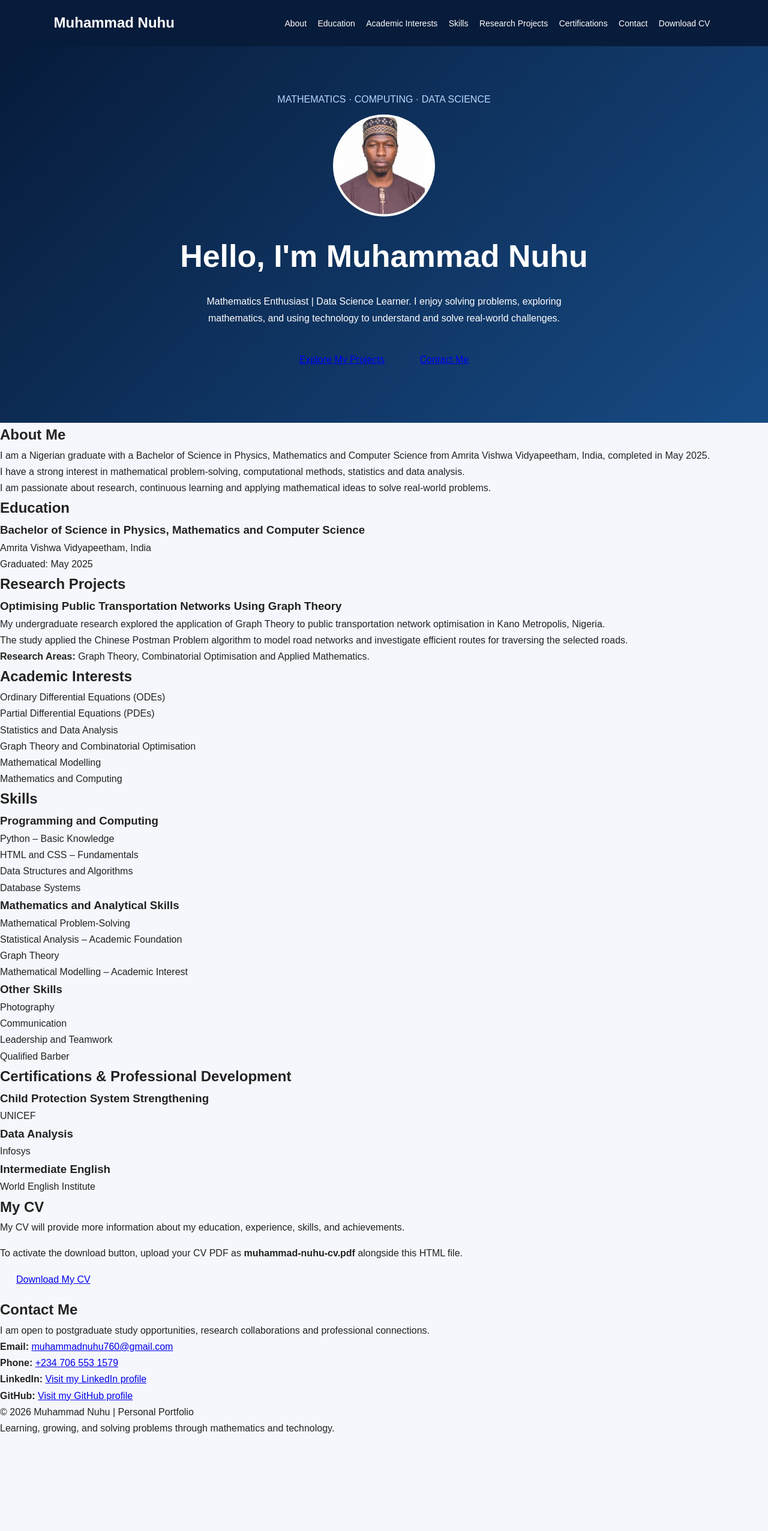
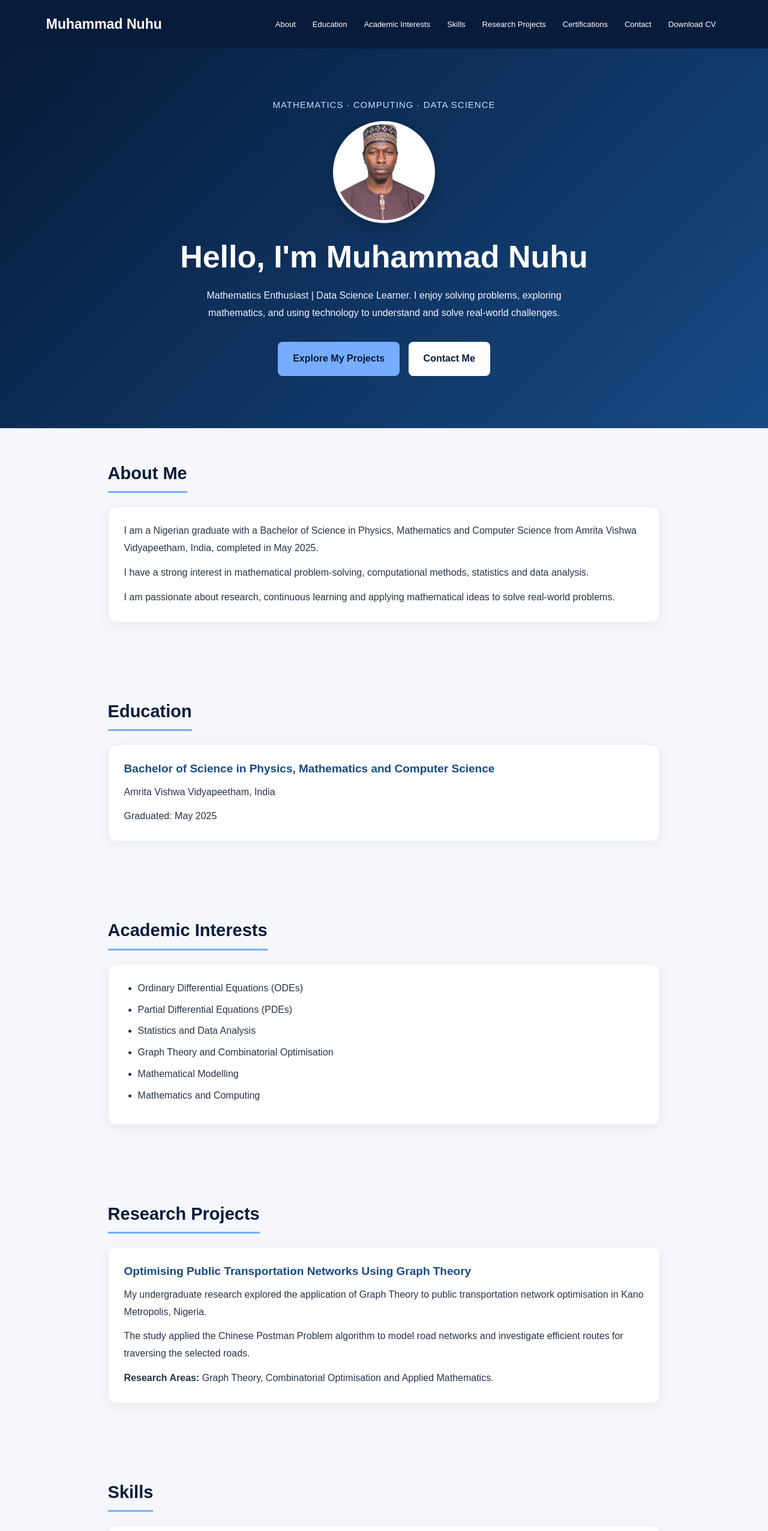
Before and after one commit to muhammadnuhu760/muhammad-nuhu-portfolio, a plain HTML site: page index.html in a window 1280 px wide. Shown: the top 2553 px of the page at 60% size. Before the commit the page ends 2395 px from the top, so only its background shows below. Drawn offline with Linux system fonts and the light colour scheme.

Commit message:
Update index.html

```diff
--- a/index.html
+++ b/index.html
@@ -1,102 +1,13 @@
-<!DOCTYPE html><html lang="en">
+<!DOCTYPE html>
+<html lang="en">
 <head>
   <meta charset="UTF-8">
   <meta name="viewport" content="width=device-width, initial-scale=1.0">
-  <meta name="description" content="The personal portfolio of Muhammad Nuhu, a Mathematics Enthusiast and Data Science Learner.">
-  <title>Muhammad Nuhu | Personal Portfolio</title>  <style>
-    * {
-      margin: 0;
-      padding: 0;
-      box-sizing: border-box;
-      scroll-behavior: smooth;
-    }
 
-    body {
-      font-family: Arial, sans-serif;
-      background: #f5f7fc;
-      color: #222;
-      line-height: 1.7;
-    }
+  <meta name="description" content="The personal portfolio of Muhammad Nuhu, a Mathematics graduate interested in Applied Mathematics, Computing and Data Science.">
 
-    header {
-      background: #071b3a;
-      color: white;
-      padding: 18px 7%;
-      display: flex;
-      justify-content: space-between;
-      align-items: center;
-      flex-wrap: wrap;
-      gap: 12px;
-    }
+  <title>Muhammad Nuhu | Personal Portfolio</title>
 
-    header h2 {
-      color: white;
-    }
-
-    nav a {
-      color: white;
-      text-decoration: none;
-      margin: 0 7px;
-      font-size: 14px;
-    }
-
-    nav a:hover {
-      color: #8dbbff;
-    }
-
-    .hero {
-      background: linear-gradient(135deg, #071b3a, #174b85);
-      color: white;
-      padding: 75px 8%;
-      text-align: center;
-    }
-
-    .hero .tag {
-      color: #b9d7ff;
-      margin-bottom: 12px;
-    }
-
-    .hero h1 {
-      font-size: clamp(32px, 7vw, 52px);
-      margin-bottom: 18px;
-    }
-
-    .profile-photo {
-      width: 170px;
-      height: 170px;
-      object-fit: cover;
-      object-position: center;
-      border-radius: 50%;
-      border: 4px solid white;
-      display: block;
-      margin: 0 auto 22px;
-      background: #e1ecff;
-    }
-
-    .photo-fallback {
-      display: none;
-      width: 170px;
-      height: 170px;
-      margin: 0 auto 22px;
-      border-radius: 50%;
-      border: 4px solid white;
-      background: #e1ecff;
-      color: #071b3a;
-      align-items: center;
-      justify-content: center;
-      font-size: 48px;
-      font-weight: bold;
-    }
-
-    .hero p {
-      max-width: 620px;
-      margin: 0 auto 25px;
-    }
-
-    .button {
-      display: inline-block;
-      padding: 12px 22px;
-      margin: 5px;
   <style>
     * {
       margin: 0;
@@ -142,7 +53,6 @@
     header h2 {
       color: var(--white);
       font-size: 23px;
-    letter-spacing: 0.3px;
     }
 
     nav {
@@ -230,6 +140,7 @@
       font-weight: bold;
       background: var(--white);
       color: var(--navy);
+      transition: transform 0.25s ease, box-shadow 0.25s ease;
     }
 
     .button:hover {
@@ -296,21 +207,6 @@
 
     .card li {
       margin-bottom: 7px;
-  }
-
-  .skills {
-    display: flex;
-    flex-wrap: wrap;
-    gap: 10px;
-  }
-
-  .skills span {
-    background: var(--light-blue);
-    color: var(--blue);
-    padding: 8px 14px;
-    border: 1px solid #d5e5ff;
-    border-radius: 20px;
-    font-size: 14px;
     }
 
     .contact a {
@@ -412,9 +308,14 @@
         transform: none;
       }
     }
+  </style>
+</head>
 
-  </style></head><body>  <header>
+<body>
+
+  <header>
     <h2>Muhammad Nuhu</h2>
+
     <nav>
       <a href="#about">About</a>
       <a href="#education">Education</a>
@@ -425,12 +326,23 @@
       <a href="#contact">Contact</a>
       <a href="./muhammad-nuhu-cv.pdf" download>Download CV</a>
     </nav>
-  </header>  <div class="hero">
+  </header>
+
+  <div class="hero">
+
     <p class="tag">MATHEMATICS · COMPUTING · DATA SCIENCE</p>
 
-    <img id="profilePhoto" class="profile-photo" src="./passport_photos_8_on_4x6-7%20(1).jpg" alt="Portrait of Muhammad Nuhu" onerror="this.style.display='none'; document.getElementById('photoFallback').style.display='flex';">
+    <img
+      id="profilePhoto"
+      class="profile-photo"
+      src="./passport_photos_8_on_4x6-7%20(1).jpg"
+      alt="Portrait of Muhammad Nuhu"
+      onerror="this.style.display='none'; document.getElementById('photoFallback').style.display='flex';"
+    >
 
-<div id="photoFallback" class="photo-fallback" aria-label="Muhammad Nuhu initials">MN</div>
+    <div id="photoFallback" class="photo-fallback">
+      MN
+    </div>
 
     <h1>Hello, I'm Muhammad Nuhu</h1>
 
@@ -443,51 +355,43 @@
     <a href="#projects" class="button primary">Explore My Projects</a>
     <a href="#contact" class="button">Contact Me</a>
 
-  </div>  <section id="about">
+  </div>
+
+  <section id="about">
     <h2>About Me</h2>
+
     <div class="card">
       <p>
         I am a Nigerian graduate with a Bachelor of Science in
         Physics, Mathematics and Computer Science from Amrita
         Vishwa Vidyapeetham, India, completed in May 2025.
       </p>
+
       <p>
         I have a strong interest in mathematical problem-solving,
         computational methods, statistics and data analysis.
       </p>
+
       <p>
         I am passionate about research, continuous learning and
         applying mathematical ideas to solve real-world problems.
       </p>
     </div>
-</section><section id="education">
+  </section>
+
+  <section id="education">
     <h2>Education</h2>
+
     <div class="card">
       <h3>Bachelor of Science in Physics, Mathematics and Computer Science</h3>
       <p>Amrita Vishwa Vidyapeetham, India</p>
       <p>Graduated: May 2025</p>
     </div>
-</section><section id="projects">
-  <h2>Research Projects</h2>
-  <div class="card">
-    <h3>Optimising Public Transportation Networks Using Graph Theory</h3>
-    <p>
-      My undergraduate research explored the application of
-      Graph Theory to public transportation network optimisation
-      in Kano Metropolis, Nigeria.
-    </p>
-    <p>
-      The study applied the Chinese Postman Problem algorithm
-      to model road networks and investigate efficient routes
-      for traversing the selected roads.
-    </p>
-    <p>
-      <strong>Research Areas:</strong> Graph Theory,
-      Combinatorial Optimisation and Applied Mathematics.
-    </p>
-  </div>
-</section>  <section id="interests">
+  </section>
+
+  <section id="interests">
     <h2>Academic Interests</h2>
+
     <div class="card">
       <ul>
         <li>Ordinary Differential Equations (ODEs)</li>
@@ -498,8 +402,37 @@
         <li>Mathematics and Computing</li>
       </ul>
     </div>
-</section>  <section id="skills">
-  <h2>Skills</h2>  <div class="card">
+  </section>
+
+  <section id="projects">
+    <h2>Research Projects</h2>
+
+    <div class="card">
+      <h3>Optimising Public Transportation Networks Using Graph Theory</h3>
+
+      <p>
+        My undergraduate research explored the application of
+        Graph Theory to public transportation network optimisation
+        in Kano Metropolis, Nigeria.
+      </p>
+
+      <p>
+        The study applied the Chinese Postman Problem algorithm
+        to model road networks and investigate efficient routes
+        for traversing the selected roads.
+      </p>
+
+      <p>
+        <strong>Research Areas:</strong> Graph Theory,
+        Combinatorial Optimisation and Applied Mathematics.
+      </p>
+    </div>
+  </section>
+
+  <section id="skills">
+    <h2>Skills</h2>
+
+    <div class="card">
       <h3>Programming and Computing</h3>
       <ul>
         <li>Python – Basic Knowledge</li>
@@ -507,7 +440,9 @@
         <li>Data Structures and Algorithms</li>
         <li>Database Systems</li>
       </ul>
-  </div>  <div class="card">
+    </div>
+
+    <div class="card">
       <h3>Mathematics and Analytical Skills</h3>
       <ul>
         <li>Mathematical Problem-Solving</li>
@@ -515,7 +450,9 @@
         <li>Graph Theory</li>
         <li>Mathematical Modelling – Academic Interest</li>
       </ul>
-  </div>  <div class="card">
+    </div>
+
+    <div class="card">
       <h3>Other Skills</h3>
       <ul>
         <li>Photography</li>
@@ -524,38 +461,53 @@
         <li>Qualified Barber</li>
       </ul>
     </div>
-</section>   <section id="certifications">
-  <h2>Certifications & Professional Development</h2>  <div class="card">
+  </section>
+
+  <section id="certifications">
+    <h2>Certifications & Professional Development</h2>
+
+    <div class="card">
       <h3>Child Protection System Strengthening</h3>
       <p>UNICEF</p>
-  </div>  <div class="card">
+    </div>
+
+    <div class="card">
       <h3>Data Analysis</h3>
       <p>Infosys</p>
-  </div>  <div class="card">
+    </div>
+
+    <div class="card">
       <h3>Intermediate English</h3>
       <p>World English Institute</p>
     </div>
-</section> <section id="cv">
+  </section>
+
+  <section id="cv">
     <h2>My CV</h2>
+
     <div class="card">
       <p>
-        My CV will provide more information about my education,
-        experience, skills, and achievements.
+        My CV provides further information about my education,
+        experience, skills and achievements.
       </p>
-      <p style="margin-top:15px">
-        To activate the download button, upload your CV PDF as
-        <strong>muhammad-nuhu-cv.pdf</strong> alongside this HTML file.
-      </p>
+
       <a class="button primary" href="./muhammad-nuhu-cv.pdf" download>
         Download My CV
       </a>
     </div>
-  </section>  <section id="contact">
-  <h2>Contact Me</h2>  <div class="card">
+  </section>
+
+  <section id="contact">
+    <h2>Contact Me</h2>
+
+    <div class="card contact">
+
       <p>
         I am open to postgraduate study opportunities,
         research collaborations and professional connections.
-    </p><p>
+      </p>
+
+      <p>
         <strong>Email:</strong>
         <a href="mailto:muhammadnuhu760@gmail.com">
           muhammadnuhu760@gmail.com
@@ -569,23 +521,30 @@
 
       <p>
         <strong>LinkedIn:</strong>
-  <a href="https://www.linkedin.com/in/muhammad-nuhu-50b24b436/"
+        <a
+          href="https://www.linkedin.com/in/muhammad-nuhu-50b24b436/"
           target="_blank"
-     rel="noopener noreferrer">
+          rel="noopener noreferrer"
+        >
           Visit my LinkedIn profile
         </a>
       </p>
 
       <p>
         <strong>GitHub:</strong>
-  <a href="https://github.com/officer10364-cloud"
-     target="_blank">
+        <a
+          href="https://github.com/officer10364-cloud"
+          target="_blank"
+          rel="noopener noreferrer"
+        >
           Visit my GitHub profile
         </a>
       </p>
 
     </div>
-</section>  <footer>
+  </section>
+
+  <footer>
     <p>&copy; 2026 Muhammad Nuhu | Personal Portfolio</p>
     <p>Learning, growing, and solving problems through mathematics and technology.</p>
   </footer>
```
Lines whose indentation alone changed are shown as unchanged.
